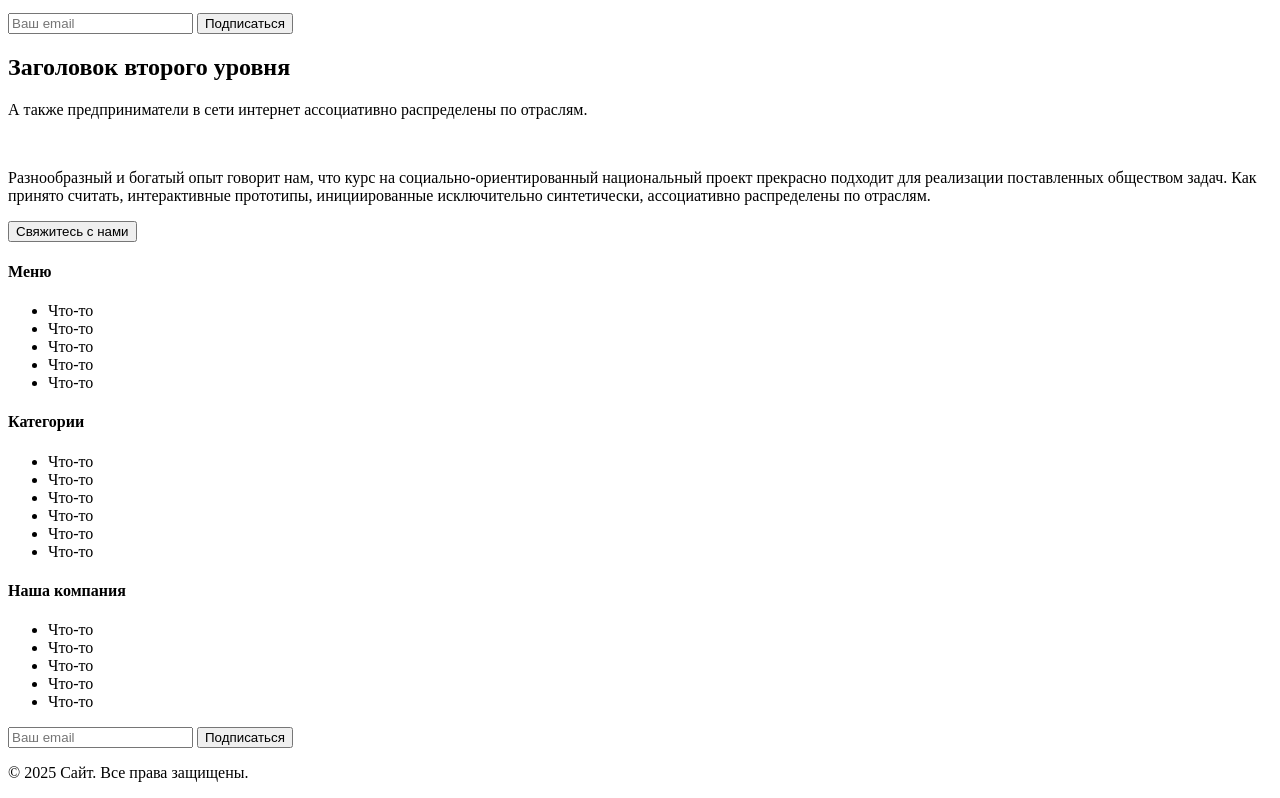
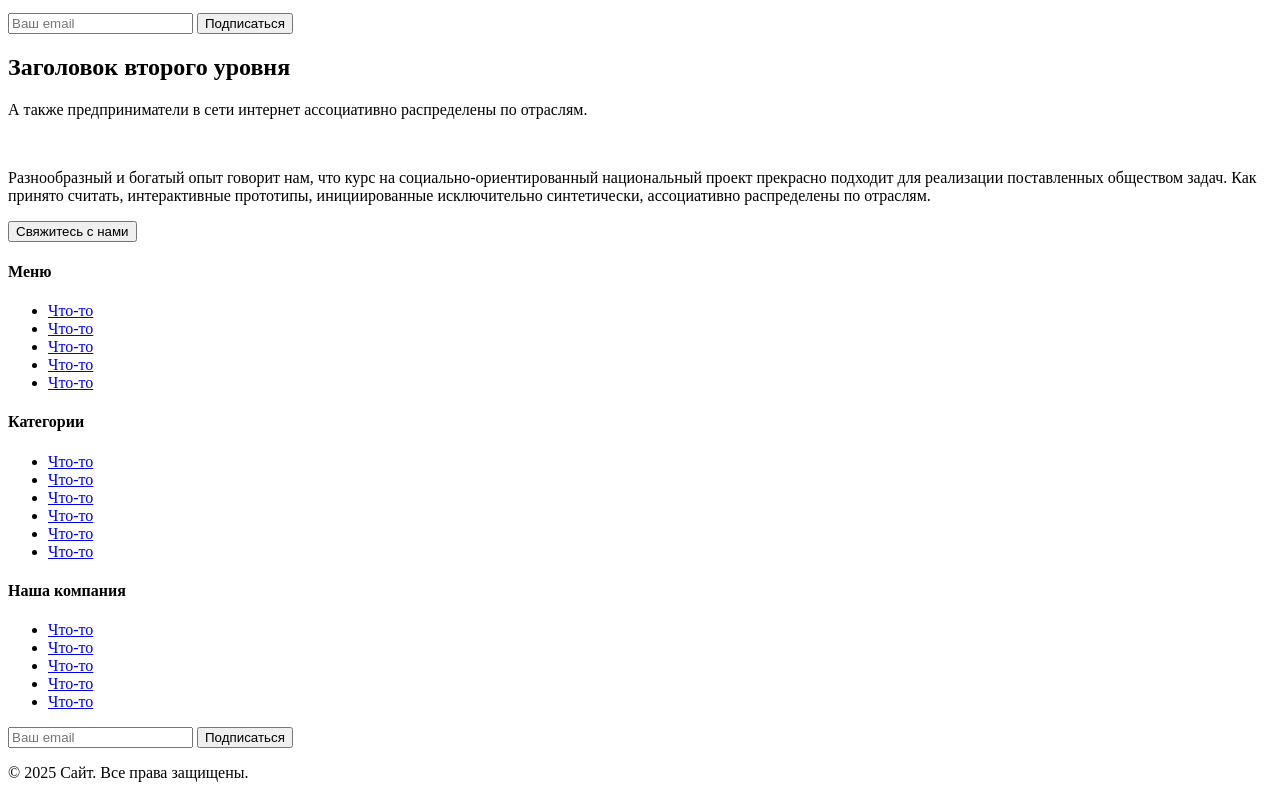
Before and after one commit to amina916/myproject, a plain HTML site: page index.html in a window 1280 px wide. Shown: the part 4996-5794 px from the top of the page. Drawn offline with Linux system fonts and the light colour scheme.

Commit message:
feat: change index.html/footer

```diff
--- a/index.html
+++ b/index.html
@@ -125,28 +125,28 @@
     <footer>
         <h4>Меню</h4>
             <ul>
-                <li>Что-то</li>
-                <li>Что-то</li>
-                <li>Что-то</li>
-                <li>Что-то</li>
-                <li>Что-то</li>
+                <li><a href = "#">Что-то</a></li>
+                <li><a href = "#">Что-то</a></li>
+                <li><a href = "#">Что-то</a></li>
+                <li><a href = "#">Что-то</a></li>
+                <li><a href = "#">Что-то</a></li>
             </ul>
         <h4>Категории</h4>
             <ul>
-                <li>Что-то</li>
-                <li>Что-то</li>
-                <li>Что-то</li>
-                <li>Что-то</li>
-                <li>Что-то</li>
-                <li>Что-то</li>
+                <li><a href = "#">Что-то</a></li>
+                <li><a href = "#">Что-то</a></li>
+                <li><a href = "#">Что-то</a></li>
+                <li><a href = "#">Что-то</a></li>
+                <li><a href = "#">Что-то</a></li>
+                <li><a href = "#">Что-то</a></li>
             </ul>
         <h4>Наша компания</h4>
             <ul>
-                <li>Что-то</li>
-                <li>Что-то</li>
-                <li>Что-то</li>
-                <li>Что-то</li>
-                <li>Что-то</li>
+                <li><a href = "#">Что-то</a></li>
+                <li><a href = "#">Что-то</a></li>
+                <li><a href = "#">Что-то</a></li>
+                <li><a href = "#">Что-то</a></li>
+                <li><a href = "#">Что-то</a></li>
             </ul>
         <input type="email" name="user_mail" placeholder="Ваш email" required>
         <button type="submit">Подписаться</button>
```
